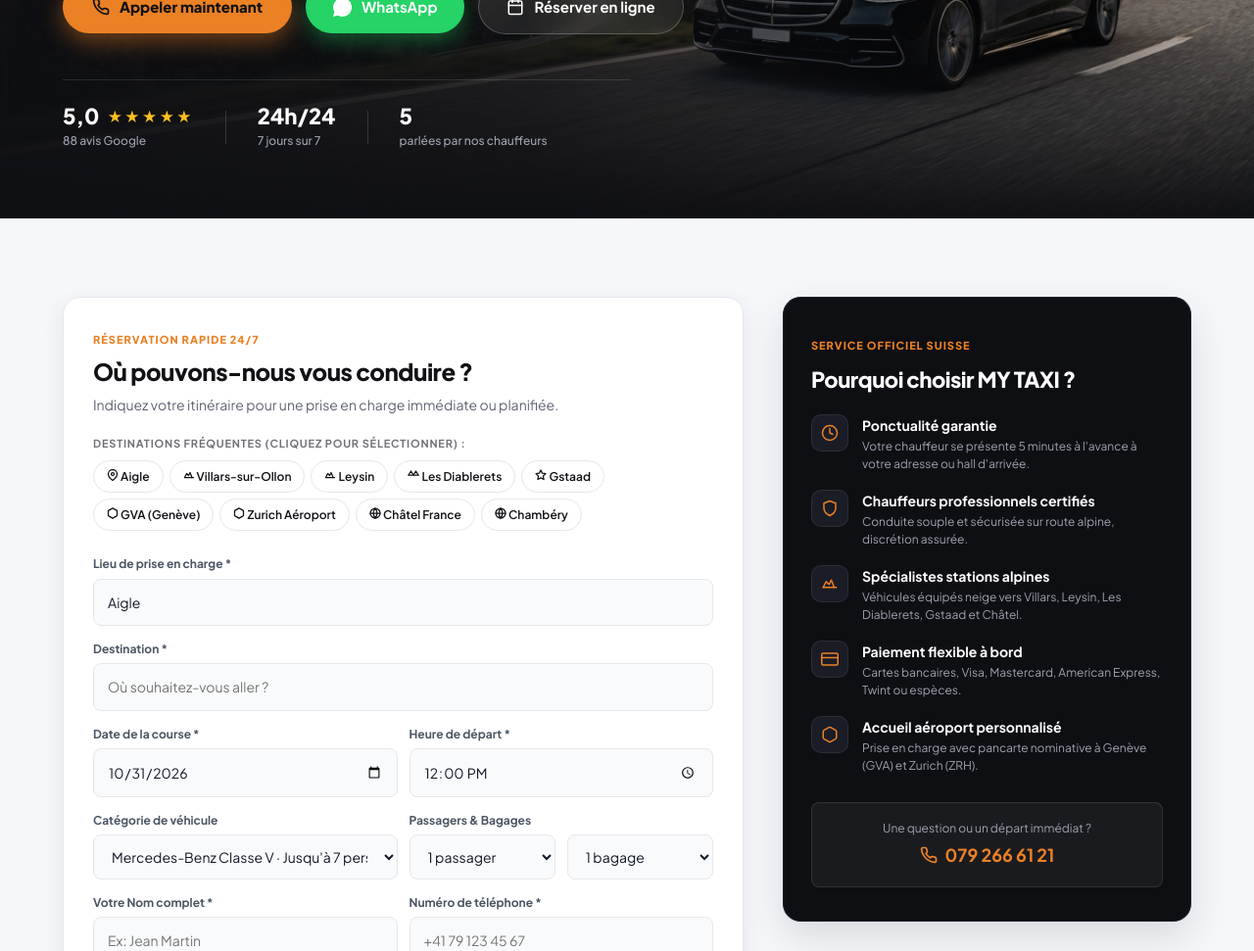
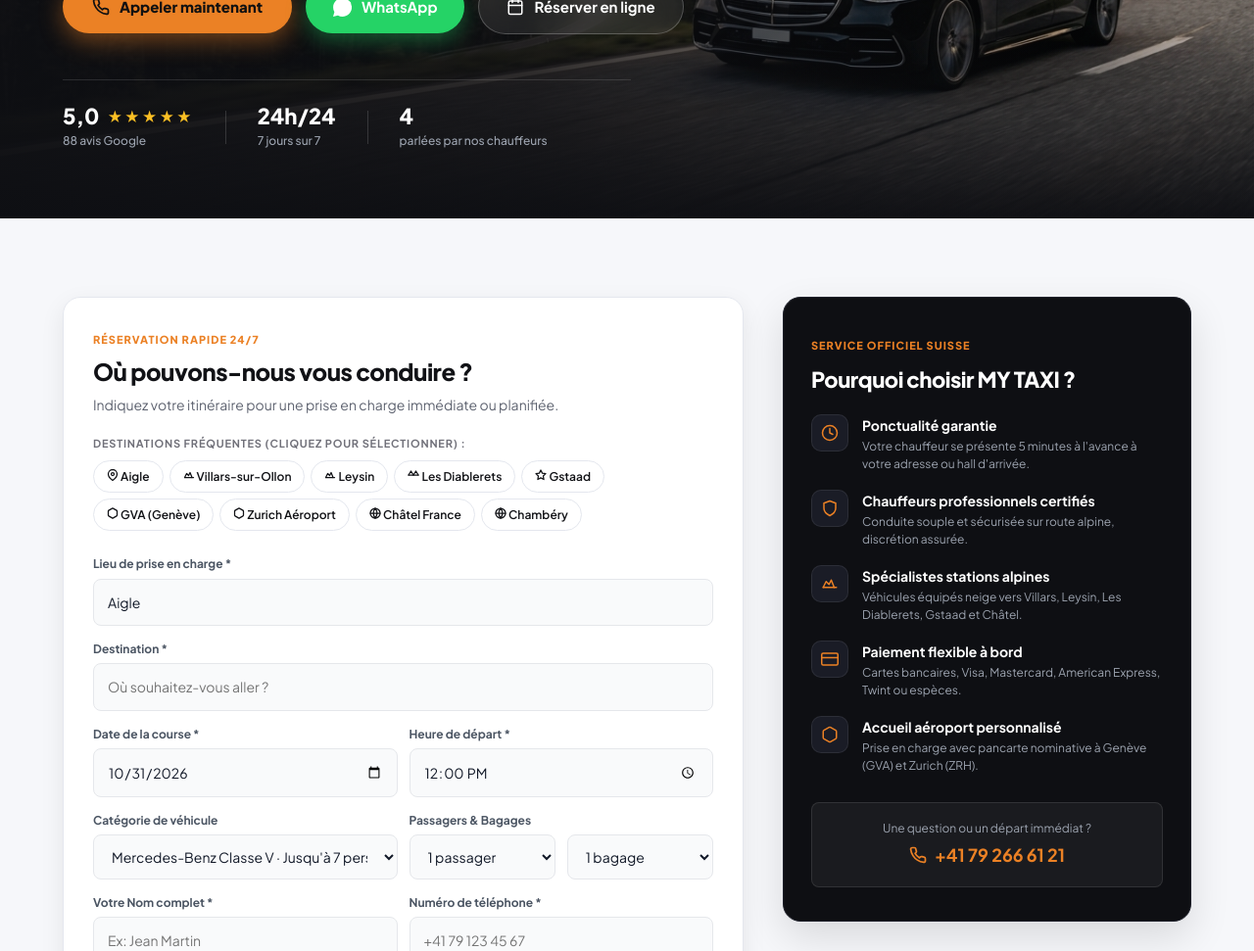
Before and after one commit to aymane447/-MY-Taxi, a PHP site: page / in a window 1280 px wide. Shown: the part 566-1537 px from the top of the page at 98% size. Run offline with PHP 8.4, Linux system fonts and the light colour scheme; data that the repository does not hold is empty; some libraries are stand-ins or nearby versions.

Commit message:
fix: correction des fichiers de configuration

```diff
--- a/config.php
+++ b/config.php
@@ -34,9 +34,9 @@ define('COMPANY_ADDRESS', 'Avenue des Alpes 28, 1860 Aigle');
 define('SITE_TAGLINE', 'Taxi à Aigle & Région · 24/7');
 define('PHONE_NUMBER', '+41 79 266 61 21');
 define('PHONE_CLEAN', '+41792666121');
-define('PHONE_DISPLAY', '079 266 61 21');
+define('PHONE_DISPLAY', '+41 79 266 61 21');
 define('WHATSAPP_NUMBER', '41792666121');
-define('CONTACT_EMAIL', 'contact@mytaxi-aigle.ch');
+define('CONTACT_EMAIL', 'hichem_khemila@hotmail.com');
 define('DEFAULT_CURRENCY', 'CHF');
 
 // ─── Configuration SMTP (Gmail App Password) ────────────────────────────
--- a/index.php
+++ b/index.php
@@ -194,7 +194,7 @@ $headerNotice = $settings['header_notice'] ?? 'Disponible 24/7 à Aigle, Station
                         <div class="trust-divider"></div>
 
                         <div class="trust-metric-box">
-                            <span class="metric-big-num">5</span>
+                            <span class="metric-big-num">4</span>
                             <span class="metric-caption" data-i18n="trust_langs">parlées par nos chauffeurs</span>
                         </div>
                     </div>
@@ -543,7 +543,7 @@ $headerNotice = $settings['header_notice'] ?? 'Disponible 24/7 à Aigle, Station
                         <span class="about-stat-label" data-i18n="about_stat_2">disponibles jour et nuit</span>
                     </div>
                     <div class="about-stat-box">
-                        <span class="about-stat-num">5</span>
+                        <span class="about-stat-num">4</span>
                         <span class="about-stat-label" data-i18n="about_stat_3">langues parlées</span>
                     </div>
                     <div class="about-stat-box">
```
